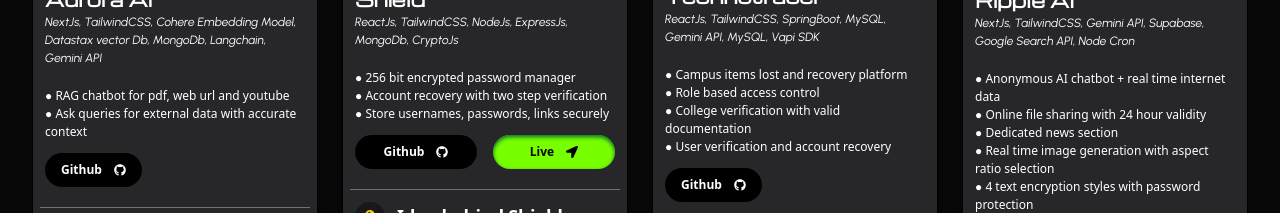
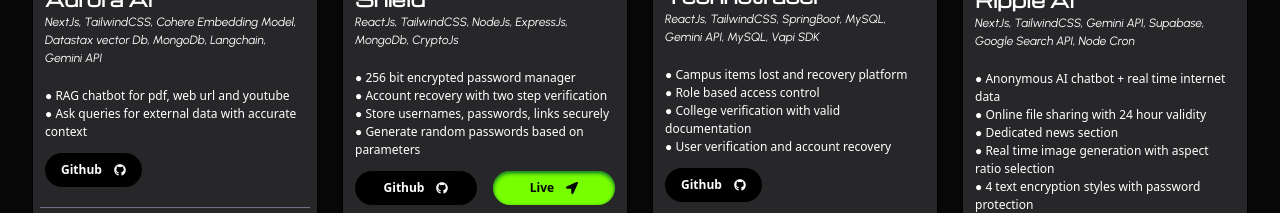
Before and after one commit to isudiptodas/isudiptodas_portfolio, a Next.js app: page /web-dev in a window 1280 px wide. Shown: the part 880-1093 px from the top of the page. Built offline with nearby package versions, Linux system fonts and the light colour scheme; a web font is replaced by a local one; what tailwindcss-motion would draw is missing.

Commit message:
Update projectList.ts

```diff
--- a/src/data/projectList.ts
+++ b/src/data/projectList.ts
@@ -90,7 +90,8 @@ export const webProjects = [
         features: [
             "256 bit encrypted password manager",
             "Account recovery with two step verification",
-            "Store usernames, passwords, links securely"
+            "Store usernames, passwords, links securely",
+            "Generate random passwords based on parameters"
         ],
         idea: `Maybe the time when I finished my first full stack project, I got to know the term cryptography in college,
         and from there I got an idea to build a project to implement cryptography concepts and with that thought
```
